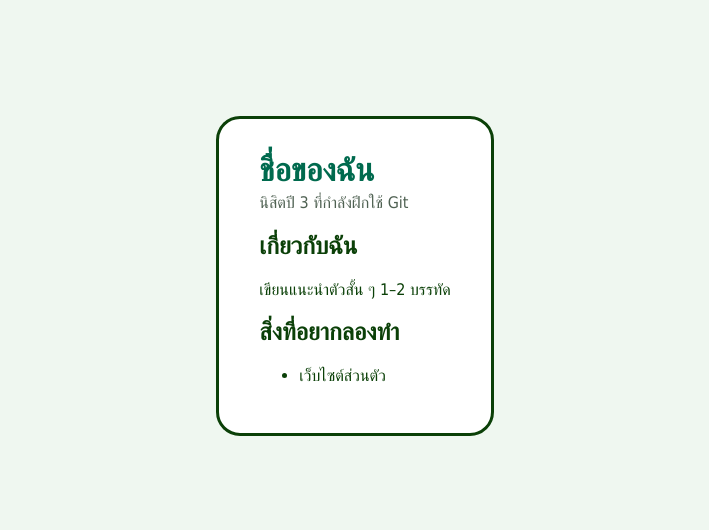
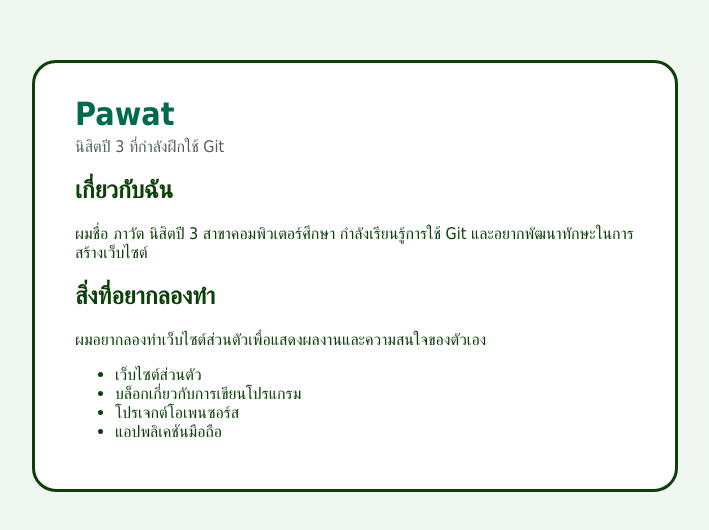
Before and after one commit to bassza009/testconflict, a plain HTML site: page my-profile-starter/my-profile/index.html in a window 1280 px wide. Shown: the part 124-654 px from the top of the page, without its empty margins (285-994 px from the left). Drawn offline with Linux system fonts and the light colour scheme.

Commit message:
test branch

```diff
--- a/my-profile-starter/my-profile/index.html
+++ b/my-profile-starter/my-profile/index.html
@@ -8,15 +8,19 @@
 </head>
 <body>
   <main class="card">
-    <h1>ชื่อของฉัน</h1>
+    <h1>Pawat</h1>
     <p class="tagline">นิสิตปี 3 ที่กำลังฝึกใช้ Git</p>
 
     <h2>เกี่ยวกับฉัน</h2>
-    <p>เขียนแนะนำตัวสั้น ๆ 1–2 บรรทัด</p>
+    <p>ผมชื่อ ภาวัต นิสิตปี 3 สาขาคอมพิวเตอร์ศึกษา กำลังเรียนรู้การใช้ Git และอยากพัฒนาทักษะในการสร้างเว็บไซต์</p>
 
     <h2>สิ่งที่อยากลองทำ</h2>
+    <p>ผมอยากลองทำเว็บไซต์ส่วนตัวเพื่อแสดงผลงานและความสนใจของตัวเอง</p>
     <ul>
       <li>เว็บไซต์ส่วนตัว</li>
+      <li>บล็อกเกี่ยวกับการเขียนโปรแกรม</li>
+      <li>โปรเจกต์โอเพนซอร์ส</li>
+      <li>แอปพลิเคชันมือถือ</li>
     </ul>
   </main>
 </body>
```
